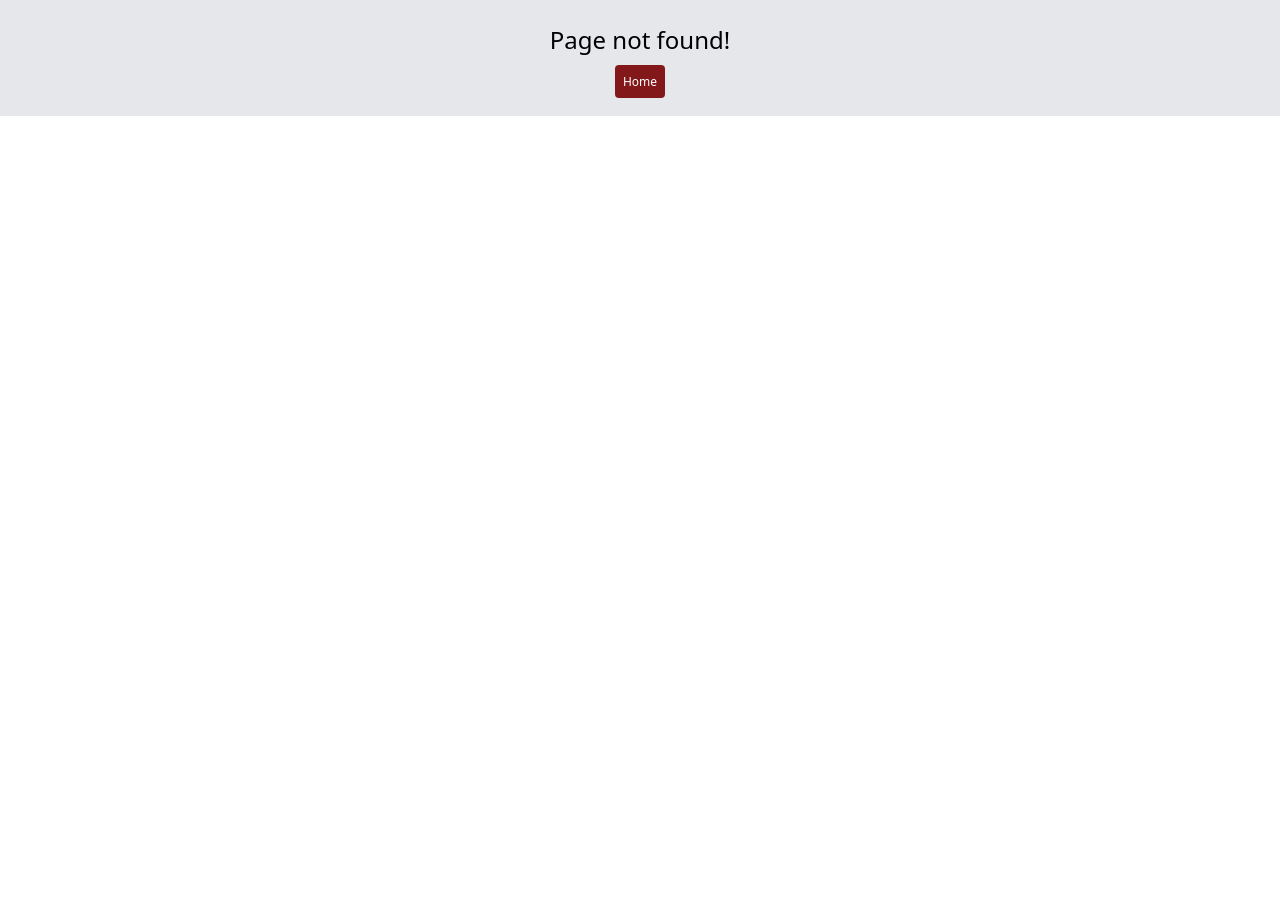
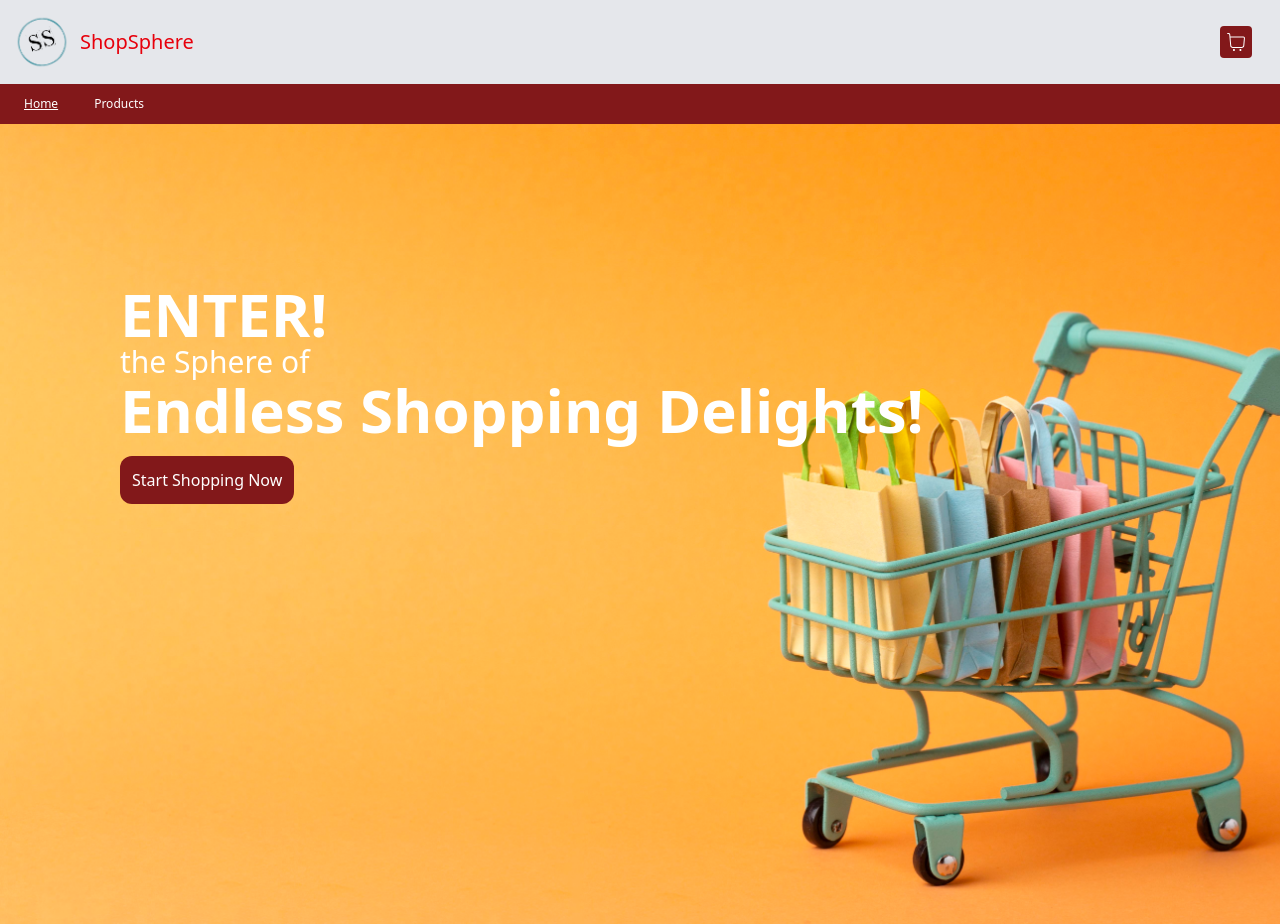
Before and after one commit to ShivaanshSharma/ecommerce, a React (Vite) app: page / in a window 1280 px wide. Before the commit this address had no page. Before the commit the page ends 800 px from the top, so only its background shows below. Built offline with nearby package versions, Linux system fonts and the light colour scheme.

Commit message:
Fixed some for hosting

```diff
--- a/src/App.jsx
+++ b/src/App.jsx
@@ -12,8 +12,8 @@ import ProductDetail from "./components/ProductDetail"
 function App() {
 
   const router = createHashRouter([
-    { path:'/ecommerce', element: <MainLayout />, children: [
-      { path: '/ecommerce', element: <HomePage /> },
+    { path:'/', element: <MainLayout />, children: [
+      { path: '/', element: <HomePage /> },
       { path: '/ecommerce/products', element: <ProductsPage /> },
       { path: '/ecommerce/products/:productId/:title/:price', element: <ProductDetail />},
       { path: '/ecommerce/cart', element: <Cart />}
--- a/src/components/Cart.jsx
+++ b/src/components/Cart.jsx
@@ -23,7 +23,7 @@ export default function Cart () {
     if(cart.length === 0) {
         content = <>
             <span className="text-3xl mb-3">Cart is Empty!</span>
-            <Link className="mx-auto duration-150 bg-red-900 w-fit text-white p-3 rounded-xl hover:border-1 hover:border-red-900 hover:bg-white hover:text-red-900" to="/products">Start Shopping Now!</Link>
+            <Link className="mx-auto duration-150 bg-red-900 w-fit text-white p-3 rounded-xl hover:border-1 hover:border-red-900 hover:bg-white hover:text-red-900" to="/ecommerce/products">Start Shopping Now!</Link>
         </>
     } else {
         content = <>
--- a/src/components/ErrorPage.jsx
+++ b/src/components/ErrorPage.jsx
@@ -5,7 +5,7 @@ export default function ErrorPage() {
     return (
         <div className="w-100% p-6 bg-gray-200 text-center">
             <h1 className="text-2xl mb-3">Page not found!</h1>
-            <Link to="/ecommerce" className="duration-150 bg-red-900 rounded p-2 text-xs text-white hover:bg-white hover:text-red-900">Home</Link>
+            <Link to="/" className="duration-150 bg-red-900 rounded p-2 text-xs text-white hover:bg-white hover:text-red-900">Home</Link>
         </div>
     )
 }
--- a/src/components/NavBar.jsx
+++ b/src/components/NavBar.jsx
@@ -5,10 +5,10 @@ export default function NavBar () {
     return (
         <div>
             <ul className="flex items-center bg-red-900 text-white text-xs shadow-md gap-3">
-                <li className="hover:text-red-900 hover:bg-white duration-150 p-3 ml-3"><NavLink className={({isActive}) => isActive ? 'underline' : null} to="/ecommerce" end>Home</NavLink></li>
+                <li className="hover:text-red-900 hover:bg-white duration-150 p-3 ml-3"><NavLink className={({isActive}) => isActive ? 'underline' : null} to="/" end>Home</NavLink></li>
                 <li className="duration-150 p-3 hover:text-red-900 hover:bg-white"><NavLink className={({isActive}) => isActive ? 'underline' : null} to="/ecommerce/products">Products</NavLink></li>
-                <li className="duration-150 p-3 hover:text-red-900 hover:bg-white"><NavLink className={({isActive}) => isActive ? 'underline' : null} to="/ecommerce/contact">Contact Us</NavLink></li>
-                <li className="duration-150 p-3 hover:text-red-900 hover:bg-white"><NavLink className={({isActive}) => isActive ? 'underline' : null} to="/ecommerce/about">About Us</NavLink></li>
+                {/* <li className="duration-150 p-3 hover:text-red-900 hover:bg-white"><NavLink className={({isActive}) => isActive ? 'underline' : null} to="/ecommerce/contact">Contact Us</NavLink></li>
+                <li className="duration-150 p-3 hover:text-red-900 hover:bg-white"><NavLink className={({isActive}) => isActive ? 'underline' : null} to="/ecommerce/about">About Us</NavLink></li> */}
             </ul>
         </div>
     )
--- a/vite.config.js
+++ b/vite.config.js
@@ -5,5 +5,5 @@ import tailwindcss from '@tailwindcss/vite'
 // https://vite.dev/config/
 export default defineConfig({
   plugins: [react(), tailwindcss()],
-  base: '/ecommerce/',
+  base: '/',
 })
```
